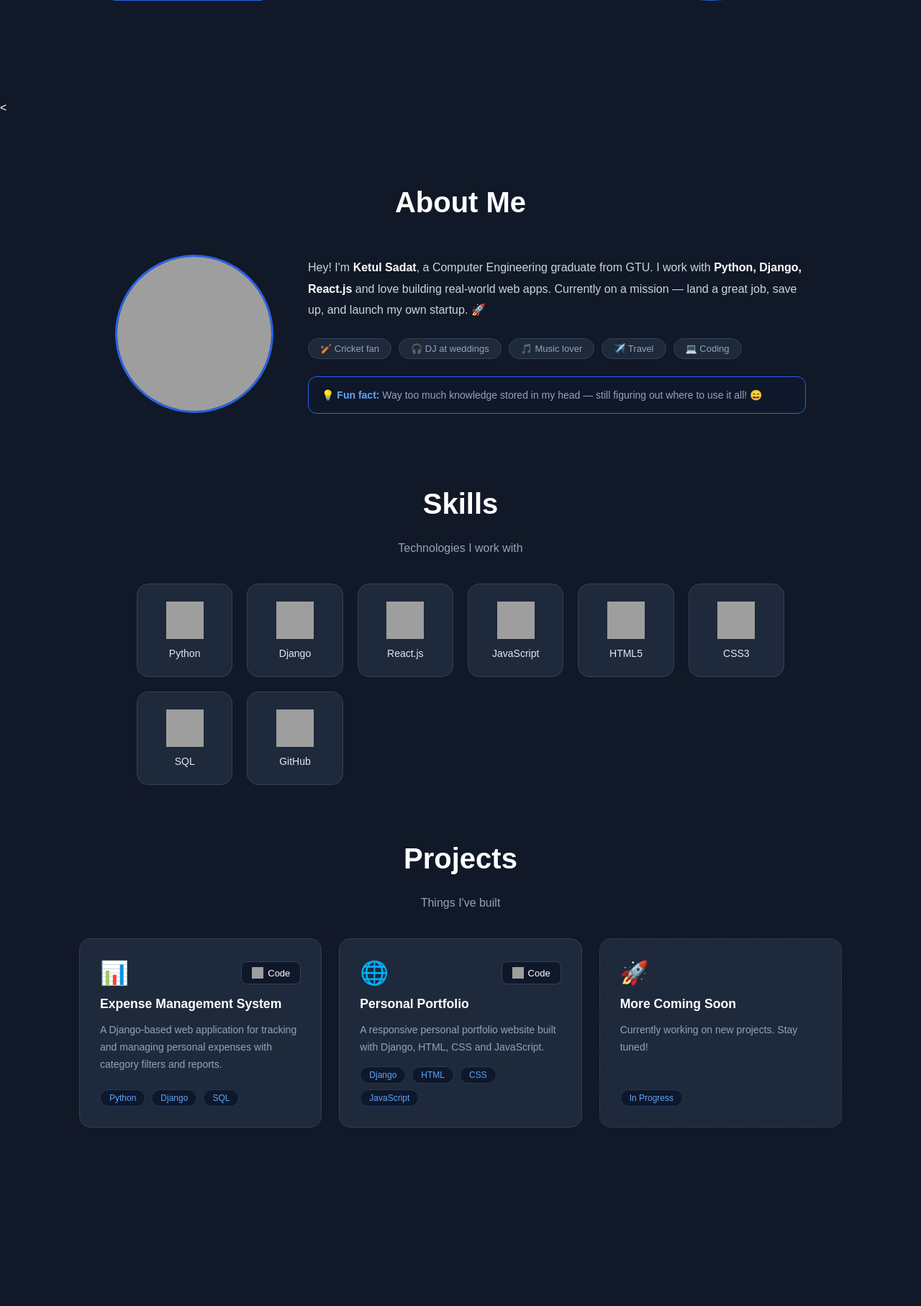
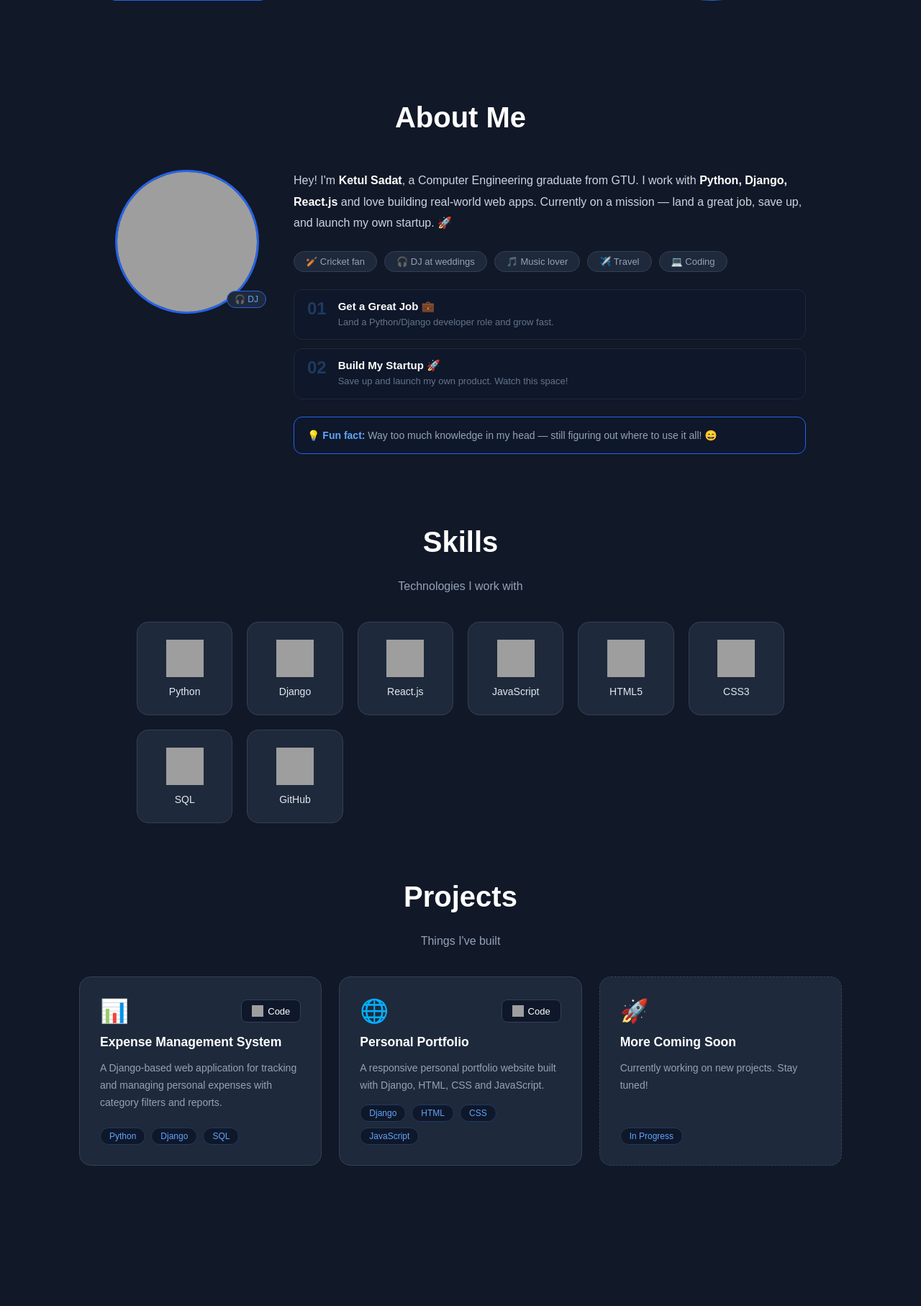
Before and after one commit to Ketul77/ketul-sadat-portfolio, a Django app: page / in a window 1280 px wide. Shown: the part 499-2314 px from the top of the page at 72% size. Run offline with Django 5.2, Linux system fonts and the light colour scheme; grey boxes are pictures that could not be loaded.

Commit message:
About section redesigned

```diff
--- a/main/static/main/css/style.css
+++ b/main/static/main/css/style.css
@@ -145,18 +145,35 @@ nav a{
 
 .about-content {
     display: flex;
-    align-items: center;
+    align-items: flex-start;
     gap: 3rem;
     text-align: left;
 }
 
-.about-photo img {
-    width: 220px;
-    height: 220px;
+.about-photo-wrap {
+    position: relative;
+    flex-shrink: 0;
+}
+
+.about-photo-wrap img {
+    width: 200px;
+    height: 200px;
     border-radius: 50%;
     object-fit: cover;
     border: 3px solid #2563eb;
-    flex-shrink: 0;
+    display: block;
+}
+
+.dj-badge {
+    position: absolute;
+    bottom: 8px;
+    right: -10px;
+    background: #1e293b;
+    border: 1px solid #2563eb;
+    border-radius: 20px;
+    padding: 4px 10px;
+    font-size: 12px;
+    color: #60a5fa;
 }
 
 .about-text {
@@ -184,12 +201,56 @@ nav a{
     padding: 6px 16px;
     border-radius: 20px;
     font-size: 13px;
-    transition: border-color 0.2s;
+    transition: border-color 0.2s, color 0.2s;
 }
 
 .hobby-item:hover {
     border-color: #2563eb;
     color: white;
+}
+
+.about-goals {
+    display: flex;
+    flex-direction: column;
+    gap: 12px;
+    margin-bottom: 1.5rem;
+}
+
+.goal-row {
+    display: flex;
+    align-items: flex-start;
+    gap: 1rem;
+    background: #0f172a;
+    border: 1px solid #1e293b;
+    border-radius: 12px;
+    padding: 14px 18px;
+    transition: border-color 0.2s;
+}
+
+.goal-row:hover {
+    border-color: #2563eb;
+}
+
+.goal-num {
+    font-size: 1.5rem;
+    font-weight: 800;
+    color: #1e3a5f;
+    flex-shrink: 0;
+    line-height: 1;
+}
+
+.goal-row strong {
+    display: block;
+    color: white;
+    font-size: 15px;
+    margin-bottom: 3px;
+}
+
+.goal-row p {
+    color: #64748b;
+    font-size: 13px;
+    line-height: 1.5;
+    margin: 0;
 }
 
 .about-funfact {
--- a/main/templates/main/home.html
+++ b/main/templates/main/home.html
@@ -47,17 +47,16 @@
     </div>
 </section>
 
-<<section id="about" class="about">
+<section id="about" class="about">
     <h2>About Me</h2>
 
     <div class="about-content">
-
-        <div class="about-photo">
+        <div class="about-photo-wrap">
             <img src="{% static 'main/images/ketul.jpg' %}" alt="Ketul Sadat">
+            <span class="dj-badge">🎧 DJ</span>
         </div>
 
         <div class="about-right">
-
             <p class="about-text">
                 Hey! I'm <strong>Ketul Sadat</strong>, a Computer Engineering graduate from GTU.
                 I work with <strong>Python, Django, React.js</strong> and love building real-world web apps.
@@ -72,12 +71,27 @@
                 <div class="hobby-item">💻 Coding</div>
             </div>
 
-            <div class="about-funfact">
-                💡 <span>Fun fact:</span> Way too much knowledge stored in my head — still figuring out where to use it all! 😄
+            <div class="about-goals">
+                <div class="goal-row">
+                    <span class="goal-num">01</span>
+                    <div>
+                        <strong>Get a Great Job 💼</strong>
+                        <p>Land a Python/Django developer role and grow fast.</p>
+                    </div>
+                </div>
+                <div class="goal-row">
+                    <span class="goal-num">02</span>
+                    <div>
+                        <strong>Build My Startup 🚀</strong>
+                        <p>Save up and launch my own product. Watch this space!</p>
+                    </div>
+                </div>
             </div>
 
+            <div class="about-funfact">
+                💡 <span>Fun fact:</span> Way too much knowledge in my head — still figuring out where to use it all! 😄
+            </div>
         </div>
-
     </div>
 </section>
 <section id="skills" class="skills">
```
Also changed, not shown: other parts of main/static/main/css/style.css (+18 -16 lines).
